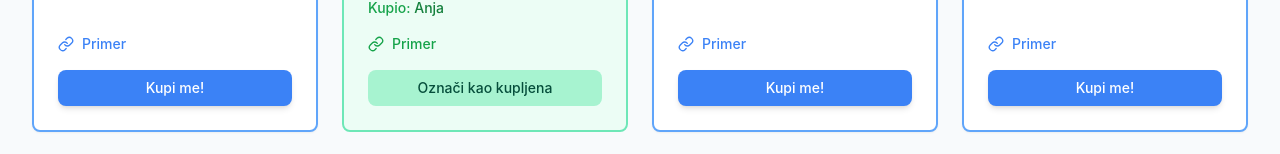
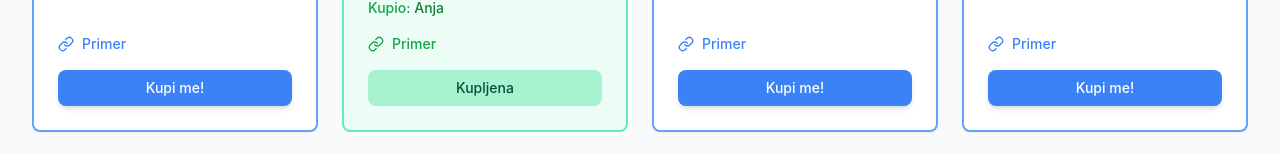
Before and after one commit to IzradaProjekata/Rodjendan, a Next.js app: page / in a window 1280 px wide. Shown: the part 646-800 px from the top of the page. Built offline with nearby package versions, Linux system fonts and the light colour scheme.

Commit message:
chore: text changes

```diff
--- a/app/page.js
+++ b/app/page.js
@@ -8,11 +8,7 @@ export default function WishlistPage() {
   const [items, setItems] = useState(wishes);
 
   const togglePurchased = (id) => {
-    setItems(items.map(item =>
-      item.id === id
-        ? { ...item, purchasedBy: item.purchasedBy ? null : 'Kupac' }
-        : item
-    ));
+    alert('Javi se Luki da se dogovorite')
   };
 
   const purchasedCount = items.filter(item => item.purchasedBy).length;
@@ -116,14 +112,15 @@ export default function WishlistPage() {
 
                   {/* Toggle button */}
                   <button
-                    // onClick={() => togglePurchased(item.id)}
+                    onClick={() => togglePurchased(item.id)}
+                    disabled={!!item.purchasedBy}
                     className={`w-full py-2 px-4 rounded-lg font-medium text-sm transition-all ${
                       item.purchasedBy
                         ? 'bg-emerald-200 text-emerald-900 hover:bg-emerald-300'
                         : 'bg-blue-500 text-white hover:bg-blue-600 shadow-md hover:shadow-lg'
                     }`}
                   >
-                    {item.purchasedBy ? 'Označi kao kupljena' : 'Kupi me!'}
+                    {item.purchasedBy ? 'Kupljena' : 'Kupi me!'}
                   </button>
                 </div>
               </div>
```
